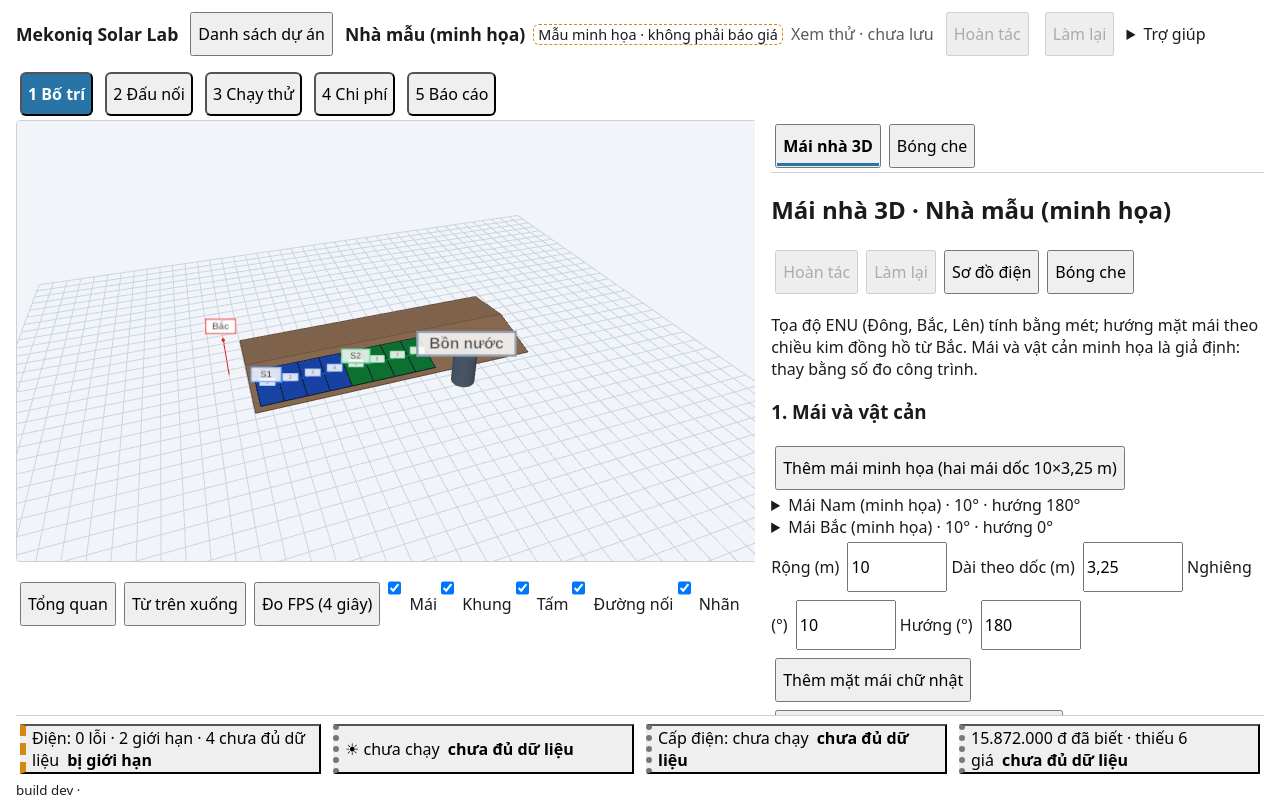
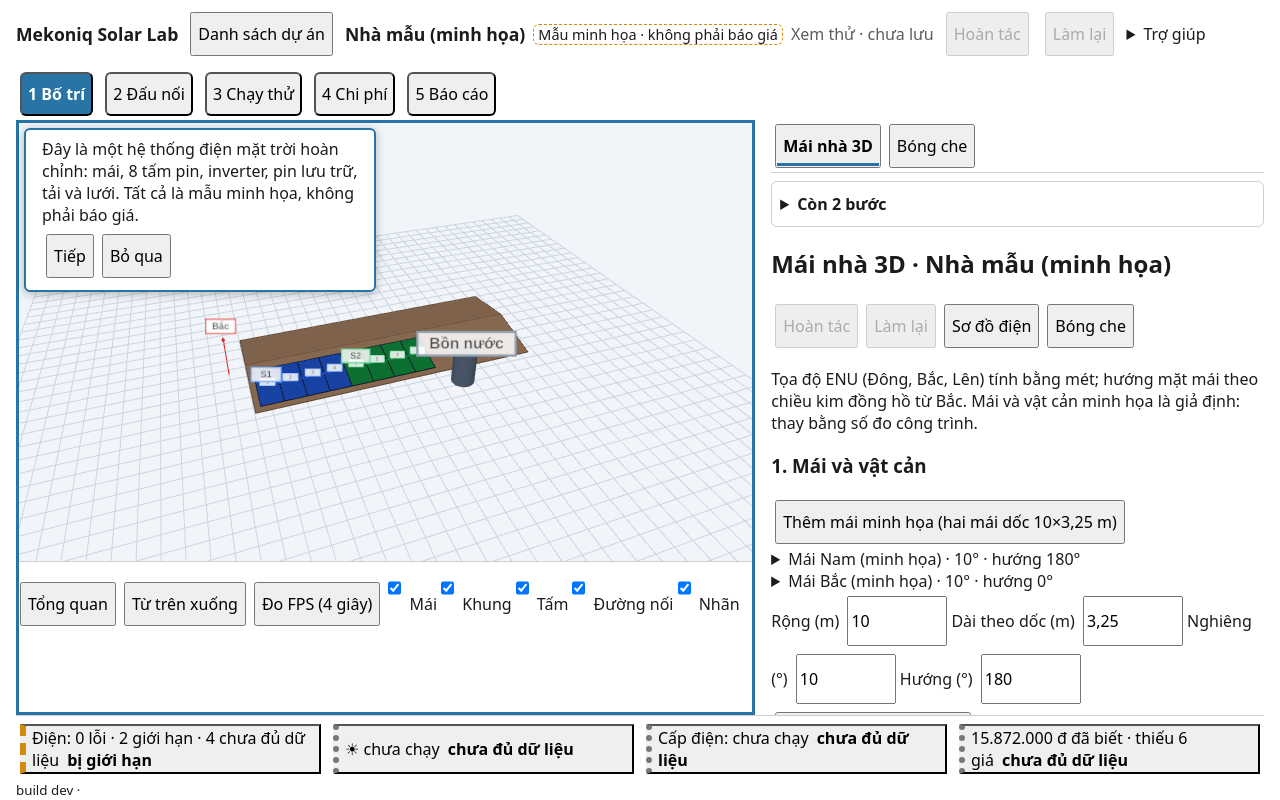
Before and after one commit to phamvuhoang/solar-lab, a website built with Vite: page index.html in a window 1280 px wide. Built offline with nearby package versions, Linux system fonts and the light colour scheme.

Commit message:
W11: step checklist in the panel and first-visit callouts

```diff
--- /dev/null
+++ b/src/ui/checklist.ts
@@ -0,0 +1,14 @@
+import type { ProgressItem } from '../app/progress';
+import { h } from './dom';
+import type { Target } from './route';
+
+const STATUS: Record<ProgressItem['status'], string> = { done: 'đã xong', todo: 'chưa xong', optional: 'chưa có' };
+
+/** The nine steps at the top of the panel; each step not done yet has one button that goes where it is done. */
+export function renderChecklist(items: ProgressItem[], go: (t: Target) => void, open: boolean): HTMLElement {
+  return h('details', { id: 'checklist', open },
+    h('summary', {}, `Còn ${items.filter((i) => i.status === 'todo').length} bước`),
+    h('ol', {}, ...items.map((i) => h('li', { 'data-progress': i.id, 'data-status': i.status },
+      `${i.label} · `, h('span', { className: 'checklist-status' }, STATUS[i.status]), ' ',
+      i.status !== 'done' && h('button', { id: `do-${i.id}`, type: 'button', onClick: () => go(i.action) }, i.action.label)))));
+}
--- /dev/null
+++ b/src/ui/coach.ts
@@ -0,0 +1,40 @@
+import { h } from './dom';
+
+export const COACH_KEY = 'solar-lab:coach-v1';
+
+const NOTES = [
+  ['view', 'Đây là một hệ thống điện mặt trời hoàn chỉnh: mái, 8 tấm pin, inverter, pin lưu trữ, tải và lưới. Tất cả là mẫu minh họa, không phải báo giá.'],
+  ['panel', 'Bấm vào một món trên hình hoặc trong danh sách bên phải để xem nó là gì và đổi nó.'],
+  ['health', 'Sau mỗi lần sửa, nhìn thanh dưới cùng: lỗi điện, sản lượng, giờ thiếu điện và tiền thay đổi thế nào.'],
+] as const;
+
+/**
+ * Three callouts, one after the other, for the first look at the sample house; "Bỏ qua" or "Xong" ends them for good.
+ * Storage that cannot be read counts as not seen and is never written.
+ * Each callout goes in just before what it is about, so it follows the layout: on a phone it sits in the flow and covers
+ * nothing; from 720 px the stylesheet lifts it onto the top of the view or panel, or just above the health bar.
+ */
+export function startCoach(anchors: { view: HTMLElement; panel: HTMLElement; health: HTMLElement }): void {
+  let writable = true;
+  try { if (localStorage.getItem(COACH_KEY) !== null) return; } catch { writable = false; }
+  let i = 0;
+  const text = h('p', { id: 'coach-text', 'aria-live': 'polite' });
+  const next = h('button', { id: 'coach-next', type: 'button' });
+  const skip = h('button', { id: 'coach-skip', type: 'button' }, 'Bỏ qua');
+  const box = h('div', { id: 'coach', role: 'dialog', 'aria-label': 'Chú thích', 'aria-describedby': 'coach-text' }, text, next, skip);
+  const paint = () => {
+    const [at, t] = NOTES[i];
+    box.dataset.at = at; text.textContent = t; next.textContent = i === NOTES.length - 1 ? 'Xong' : 'Tiếp';
+    // the health bar is rebuilt on every edit: the one on screen now
+    const anchor = at === 'health' ? (document.getElementById('ws-health') ?? anchors.health) : anchors[at];
+    anchor.before(box);
+    box.scrollIntoView({ block: 'nearest' });
+  };
+  const end = () => {
+    box.remove();
+    if (writable) try { localStorage.setItem(COACH_KEY, '1'); } catch { /* not remembered: it shows again next time */ }
+  };
+  next.addEventListener('click', () => { if (++i < NOTES.length) { paint(); next.focus(); } else end(); });
+  skip.addEventListener('click', end);
+  paint();
+}
--- a/src/ui/sim.ts
+++ b/src/ui/sim.ts
@@ -22,7 +22,8 @@ export const REASON_VI: Record<Reason, string> = {
   NO_BATTERY: 'Không có pin', PUMP_BRANCH_CURTAILED: 'PV nhánh bơm dư bị cắt',
 };
 
-export interface Run { label: 'A' | 'B'; source: { kind: 'current' } | { kind: 'revision'; n: number }; title: string; hash: string; result: SimResult; projectName: string }
+/** `revision`: the project revision the run was made from (the progress list counts a run of the current revision only). */
+export interface Run { label: 'A' | 'B'; source: { kind: 'current' } | { kind: 'revision'; n: number }; title: string; hash: string; result: SimResult; projectName: string; revision?: number }
 export interface SimState { runs: Run[]; side: 0 | 1; step: number; progress: Record<string, number> }
 
 export interface SimCtx {
@@ -197,7 +198,7 @@ function runControls(ctx: SimCtx, weather: WeatherSeries | undefined, say: (l: s
     }));
     jobs.length = 0;
     for (const { o, s } of outs) {
-      if (o.status === 'result') done.push({ label: s.label, source: s.source, title: s.title, hash: s.hash, result: o.result, projectName: s.base.name });
+      if (o.status === 'result') done.push({ label: s.label, source: s.source, title: s.title, hash: s.hash, result: o.result, projectName: s.base.name, revision: s.base.revision });
       else say(o.status === 'cancelled' ? ['Đã hủy; không có kết quả nào được lưu.'] : [`${s.title}: ${o.issues.map((i) => `${i.code} tại ${i.field}: ${i.message}`).join('; ')}`]);
     }
     if (done.length === prepared.length) ctx.state.runs = done;
--- a/src/ui/styles.css
+++ b/src/ui/styles.css
@@ -58,10 +58,26 @@ button.entry { display: flex; flex-direction: column; gap: var(--space-1); text-
 #ws-health [data-state=fail] { border-left: 6px solid var(--err); }
 #ws-health [data-state=limited] { border-left: 6px dashed var(--lim); }
 .health-state { margin-left: .5em; font-weight: 600; }
+/* ---- steps still to do, at the top of the panel; first-look callouts on the sample, outlining what they talk about - */
+#checklist { border: 1px solid var(--border); border-radius: var(--radius); padding: 0 var(--space-2); margin-block: var(--space-2); }
+#checklist summary { line-height: var(--touch); cursor: pointer; font-weight: 600; }
+#checklist ol { margin: 0 0 var(--space-2); padding-left: 1.5rem; }
+#checklist [data-status=done] { color: var(--muted); }
+.checklist-status { font-weight: 600; }
+#coach { box-sizing: border-box; margin: var(--space-1) 0; padding: var(--space-2) var(--space-3);
+  background: var(--bg); color: var(--fg); border: 2px solid var(--accent); border-radius: var(--radius); }
+#coach p { margin: 0 0 var(--space-1); }
+#ws:has(#coach[data-at=view]) #ws-view, #ws:has(#coach[data-at=panel]) #ws-panel, #ws:has(#coach[data-at=health]) #ws-health { outline: 3px solid var(--accent); outline-offset: -3px; }
+@media print { #coach { display: none; } }
 @media screen and (min-width: 720px) {
   #ws-main { display: grid; grid-template-columns: minmax(0, 3fr) minmax(18rem, 2fr); grid-template-rows: auto minmax(0, 1fr); grid-template-areas: "view tabs" "view panel"; gap: 0 var(--space-3); overflow: hidden; }
   #ws-view { grid-area: view; overflow-y: auto; } #ws-tabs { grid-area: tabs; } #ws-panel { grid-area: panel; overflow: auto; }
   #ws-health { display: grid; grid-template-columns: repeat(4, minmax(0, 1fr)); white-space: normal; overflow: visible; }
+  /* a callout floats in the grid area it is about (the area is its containing block), so the layout does not move */
+  #ws, #ws-main { position: relative; }
+  #coach { position: absolute; z-index: 10; top: var(--space-2); left: var(--space-2); max-width: 22rem; margin: 0; box-shadow: 0 2px 10px #0004; }
+  #coach[data-at=view] { grid-area: view; } #coach[data-at=panel] { grid-area: panel; }
+  #coach[data-at=health] { grid-row: 3 / 4; top: auto; bottom: var(--space-2); }
 }
 
 /* ---- print: only the A4 report page of the panel ----------------------------------------------------------------- */
--- a/src/ui/workspace.ts
+++ b/src/ui/workspace.ts
@@ -8,9 +8,12 @@ import { exportAll } from '../persistence/backup';
 import { ConflictError, type ProjectRepository } from '../persistence/repository';
 import { isQuotaError } from '../persistence/import';
 import { History } from '../app/history';
+import { progressComplete, progressOf, type ProgressItem } from '../app/progress';
 import { BUNDLED_WEATHER, loadBundledWeather } from '../weather/bundled';
 import type { PvResult } from '../engine/pv';
 import { renderCatalog } from './catalog';
+import { renderChecklist } from './checklist';
+import { startCoach } from './coach';
 import { renderDesign } from './design';
 import { download, h } from './dom';
 import { healthOf, renderHealth } from './health';
@@ -65,6 +68,8 @@ export function openWorkspace(deps: WorkspaceDeps, initial: Project, opts: { sto
   const simState: SimState = { runs: [], side: 0, step: 0, progress: {} };
   let recordedOpen = false; // the "Dự án" tab shows the package's recorded results instead of the summary
   let step: Step = 'bo-tri', tab: Tab | null = null, seq = 0, disposed = false, stored = opts.stored;
+  let checklistOpen: boolean | null = null; // what the person chose by clicking its summary; null = open only while the project is empty
+  let coach = !opts.stored && isSample(initial); // the first-look callouts belong to the sample preview (#/mau)
 
   const reload = async () => { [userComponents, userOffers] = [await repo.listComponents(), await repo.listOffers()]; };
   const save = async (next: Project): Promise<boolean> => {
@@ -74,6 +79,7 @@ export function openWorkspace(deps: WorkspaceDeps, initial: Project, opts: { sto
       else { // a preview becomes a project on its first edit; the address follows without a hashchange (nothing to re-route)
         project = await repo.createProject(next);
         stored = true;
+        for (const r of simState.runs) delete r.revision; // stored as revision 1 too, but with the edit: no run is of it
         if (ws.isConnected) window.history.replaceState(null, '', formatRoute({ kind: 'project', projectId: project.projectId, step, tab: tab! }));
       }
       say(''); return true;
@@ -181,12 +187,19 @@ export function openWorkspace(deps: WorkspaceDeps, initial: Project, opts: { sto
     const again = async () => { if (tab === t) await renderPanel(); };
     const nodes = await SCREENS[t](again);
     if (my !== seq) return;
-    panel.replaceChildren(...nodes);
+    const items = progressOf(project, { simRan: simState.runs.some((r) => r.source.kind === 'current' && r.revision === project.revision) });
+    panel.replaceChildren(...(progressComplete(items) ? [] : [checklist(items)]), ...nodes);
     view.refresh();
     paintChrome();
     if (keep) root.querySelector<HTMLElement | SVGElement>(keep)?.focus({ preventScroll: true }); // synchronous: no key can arrive in between
     applyFocus();
   }
+  /** The steps still to do; open while the project is empty, unless the person opened or closed it. */
+  const checklist = (items: ProgressItem[]) => {
+    const el = renderChecklist(items, goTarget, checklistOpen ?? !project.instances.length);
+    el.querySelector('summary')!.addEventListener('click', () => { checklistOpen = !el.hasAttribute('open'); }); // kept across the repaint every edit makes
+    return el;
+  };
   /** An edit always repaints the open tab, whichever tab made it, so no screen keeps editing a stale copy of the project. */
   const saved = async (next: Project) => { await mutate(next); if (!message()) say(`Đã lưu: revision ${project!.revision}`); await renderPanel(); };
   const edited = () => renderPanel();
@@ -298,6 +311,7 @@ export function openWorkspace(deps: WorkspaceDeps, initial: Project, opts: { sto
     }
     step = s; tab = t;
     paintNav();
+    if (coach) { coach = false; startCoach({ view: view.el, panel, health }); }
     await renderPanel(keep);
   }
 
```
Also changed, not shown: tests/e2e/first-run.spec.ts (+33 -0 lines), tests/e2e/from-zero.spec.ts (added, +118 -0 lines), tests/e2e/shade.spec.ts (+2 -1 lines).
